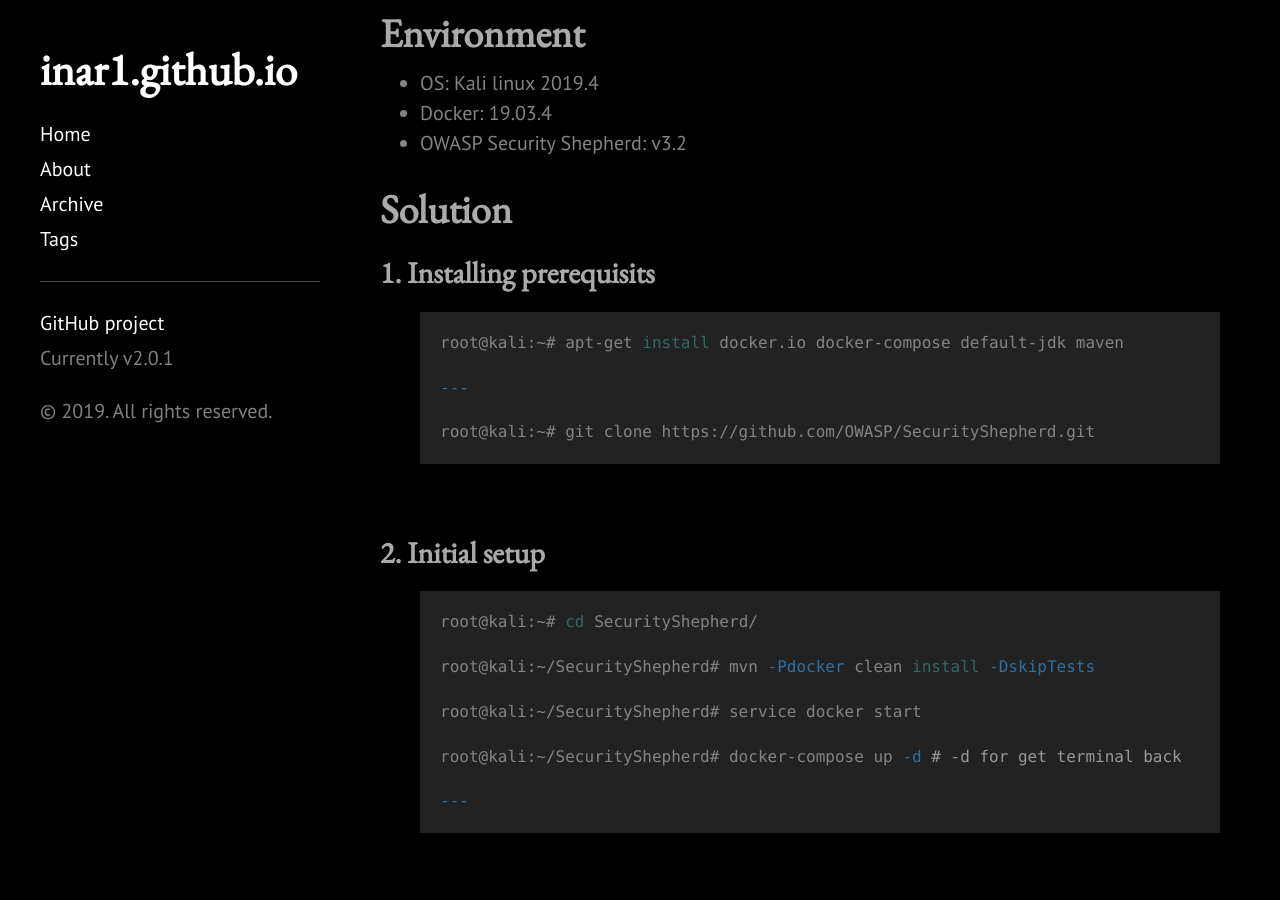
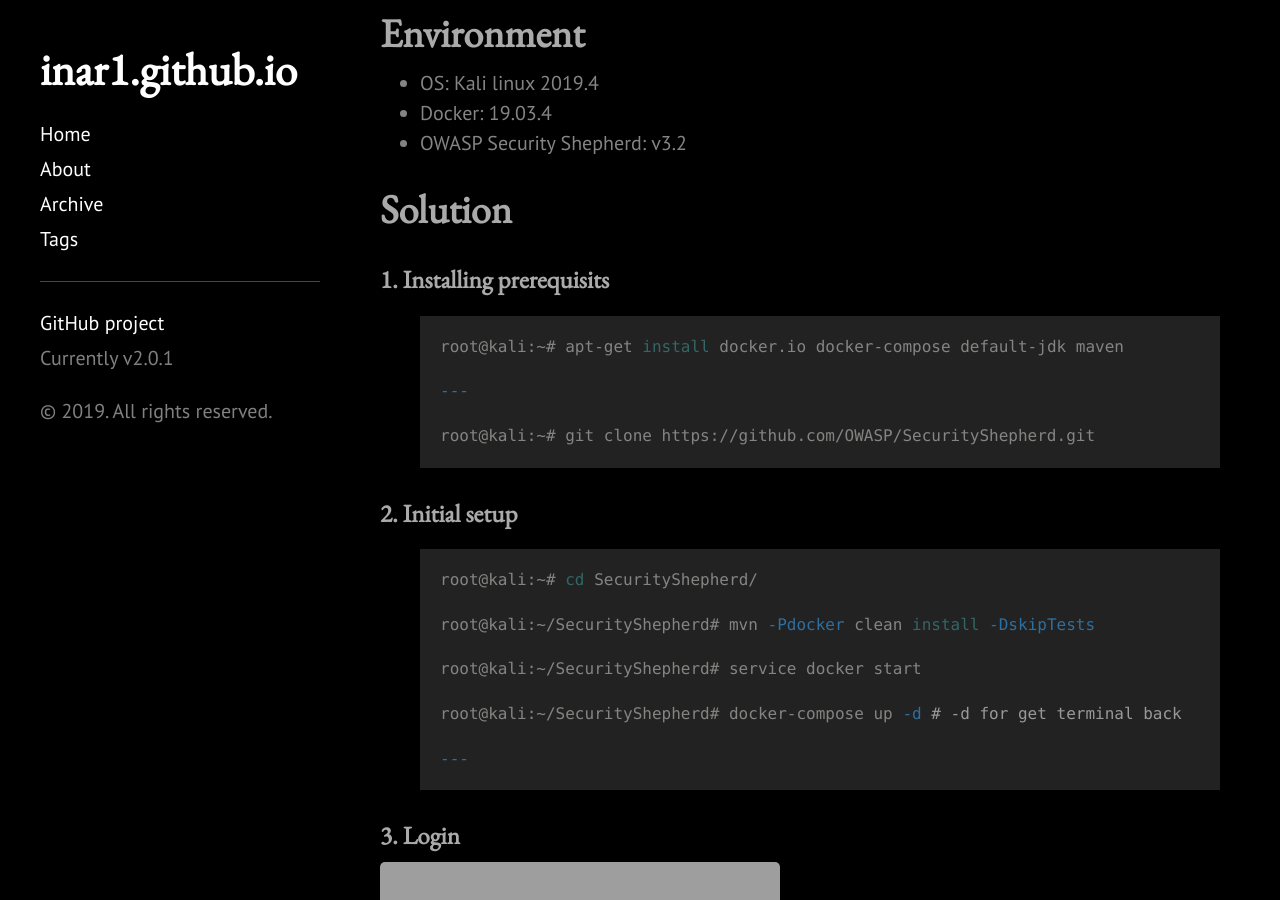
Before and after one commit to 1n4r1/1n4r1.github.io, a Jekyll site: the page built from _posts/2019-12-17-Shepherd-docker-setup.md, in a window 1280 px wide and 900 px high, scrolled down 886 px. Built offline with Jekyll 4.4.1, drawn with Linux system fonts in a browser that asks for light colours; a style sheet for code colours, icons or effects is not loaded.

Commit message:
change the size of header

```diff
--- a/_posts/2019-12-17-Shepherd-docker-setup.md
+++ b/_posts/2019-12-17-Shepherd-docker-setup.md
@@ -22,7 +22,7 @@ This is a personal memo for the setup procedure.
 * OWASP Security Shepherd: v3.2
 
 # Solution
-## 1. Installing prerequisits
+### 1. Installing prerequisits
 {% highlight shell %}
 root@kali:~# apt-get install docker.io docker-compose default-jdk maven
 
@@ -30,9 +30,8 @@ root@kali:~# apt-get install docker.io docker-compose default-jdk maven
 
 root@kali:~# git clone https://github.com/OWASP/SecurityShepherd.git
 {% endhighlight %}
-<br>
 
-## 2. Initial setup
+### 2. Initial setup
 {% highlight shell %}
 root@kali:~# cd SecurityShepherd/
 
@@ -44,9 +43,8 @@ root@kali:~/SecurityShepherd# docker-compose up -d # -d for get terminal back
 
 ---
 {% endhighlight %}
-<br>
 
-## 3. Login
+### 3. Login
 ![placeholder](https://inar1.github.io/public/images/2019-12-17/2019-12-17-15-06-15.png)
 We can use the following credential for login.
 {% highlight shell %}
@@ -62,16 +60,14 @@ By clicking "Get Next Challenge", we cam proceed to the challenges.
 
 First challenge is for the HTTP request modification with local proxy.
 ![placeholder](https://inar1.github.io/public/images/2019-12-17/2019-12-17-15-25-29.png)
-<br>
 
-## 4. Select Open Floor mode
+### 4. Select Open Floor mode
 To see all challenges, we have to change the mode to the "Open Floor mode".<br>
 Click "Admin" and go to "Module Management" -> "Challenge Module Layout".<br>
 Enable the "Open Floor mode" by clicking the button.
 ![placeholder](https://inar1.github.io/public/images/2019-12-17/2019-12-17-22-43-33.png)
-<br>
 
-## 5. Remove Docker container
+### 5. Remove Docker container
 {% highlight shell %}
 # stop all docker containers
 root@kali:~/SecurityShepherd# docker-compose stop
```
